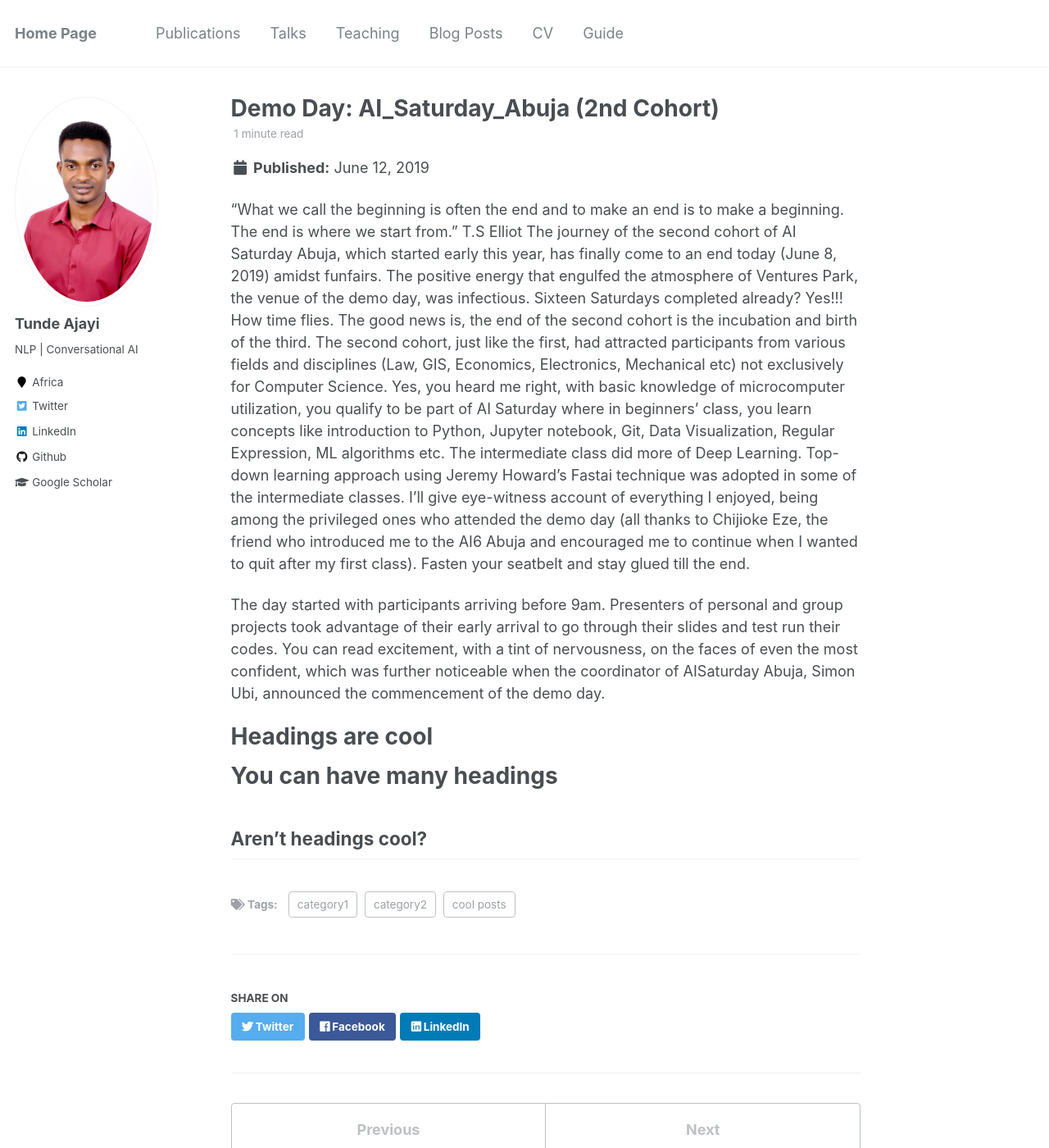
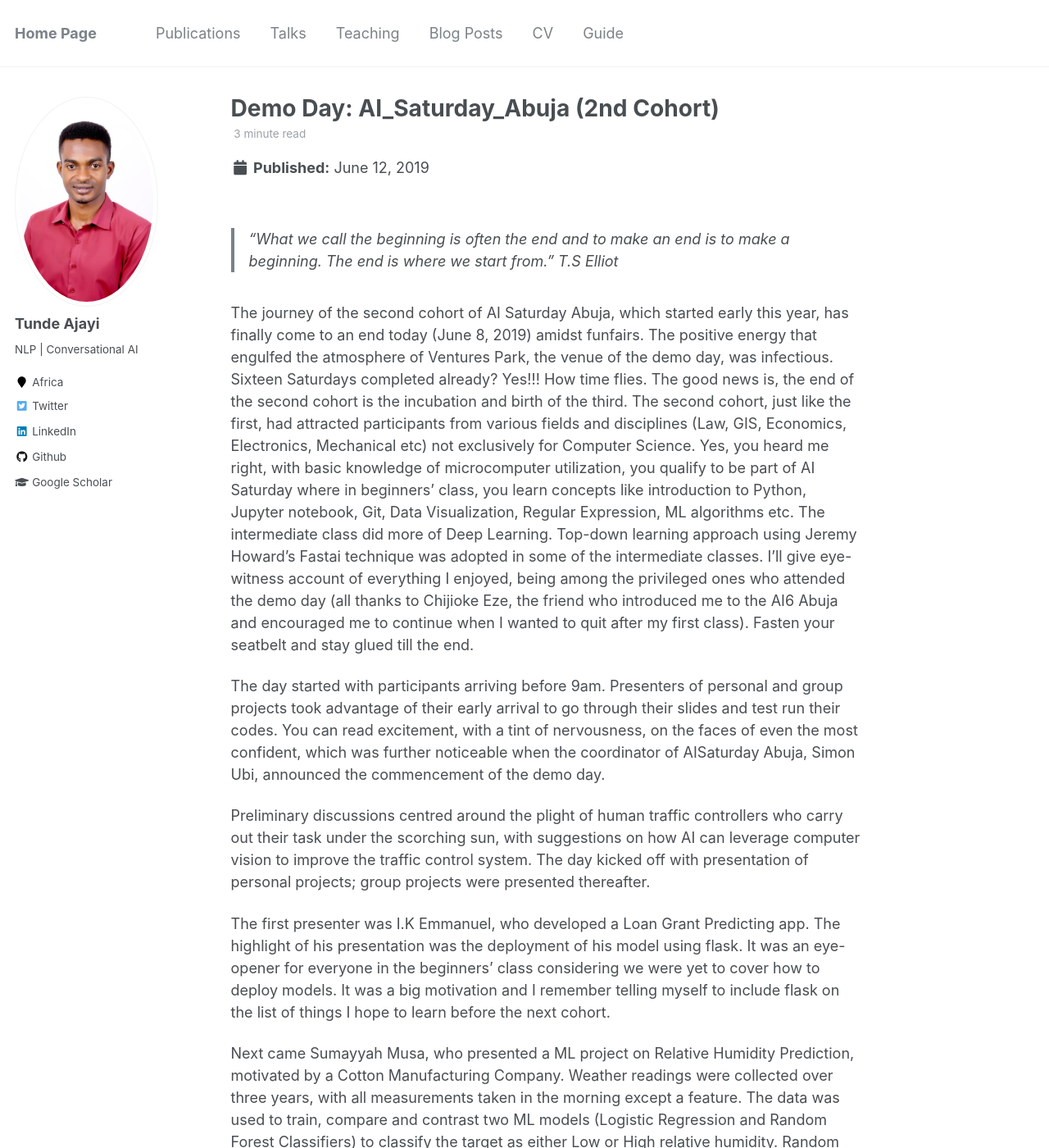
Before and after one commit to tundeajayi/tundeajayi.github.io, a Jekyll site: the page built from _posts/2012-08-14-blog-post-1.md, in a window 1280 px wide and 1400 px high. Shown: the whole window at 82% size. Built offline with Jekyll 4.4.1, drawn with Linux system fonts in a browser that asks for light colours; some of the changed text lies outside the part shown.

Commit message:
updated blog-post-1

```diff
--- a/_posts/2012-08-14-blog-post-1.md
+++ b/_posts/2012-08-14-blog-post-1.md
@@ -9,11 +9,20 @@ tags:
 ---
 
 <!-- This is a sample blog post. Lorem ipsum I can't remember the rest of lorem ipsum and don't have an internet connection right now. Testing testing testing this blog post. Blog posts are cool. -->
-“What we call the beginning is often the end and to make an end is to make a beginning. The end is where we start from.”
+>“What we call the beginning is often the end and to make an end is to make a beginning. The end is where we start from.”
 T.S Elliot
+
 The journey of the second cohort of AI Saturday Abuja, which started early this year, has finally come to an end today (June 8, 2019) amidst funfairs. The positive energy that engulfed the atmosphere of Ventures Park, the venue of the demo day, was infectious. Sixteen Saturdays completed already? Yes!!! How time flies. The good news is, the end of the second cohort is the incubation and birth of the third. The second cohort, just like the first, had attracted participants from various fields and disciplines (Law, GIS, Economics, Electronics, Mechanical etc) not exclusively for Computer Science. Yes, you heard me right, with basic knowledge of microcomputer utilization, you qualify to be part of AI Saturday where in beginners’ class, you learn concepts like introduction to Python, Jupyter notebook, Git, Data Visualization, Regular Expression, ML algorithms etc. The intermediate class did more of Deep Learning. Top-down learning approach using Jeremy Howard’s Fastai technique was adopted in some of the intermediate classes. I’ll give eye-witness account of everything I enjoyed, being among the privileged ones who attended the demo day (all thanks to Chijioke Eze, the friend who introduced me to the AI6 Abuja and encouraged me to continue when I wanted to quit after my first class). Fasten your seatbelt and stay glued till the end.
 
 The day started with participants arriving before 9am. Presenters of personal and group projects took advantage of their early arrival to go through their slides and test run their codes. You can read excitement, with a tint of nervousness, on the faces of even the most confident, which was further noticeable when the coordinator of AISaturday Abuja, Simon Ubi, announced the commencement of the demo day.
+
+Preliminary discussions centred around the plight of human traffic controllers who carry out their task under the scorching sun, with suggestions on how AI can leverage computer vision to improve the traffic control system. The day kicked off with presentation of personal projects; group projects were presented thereafter.
+
+The first presenter was I.K Emmanuel, who developed a Loan Grant Predicting app. The highlight of his presentation was the deployment of his model using flask. It was an eye-opener for everyone in the beginners’ class considering we were yet to cover how to deploy models. It was a big motivation and I remember telling myself to include flask on the list of things I hope to learn before the next cohort.
+
+Next came Sumayyah Musa, who presented a ML project on Relative Humidity Prediction, motivated by a Cotton Manufacturing Company. Weather readings were collected over three years, with all measurements taken in the morning except a feature. The data was used to train, compare and contrast two ML models (Logistic Regression and Random Forest Classifiers) to classify the target as either Low or High relative humidity. Random Forest was concluded to be the most suitable.
+
+An interlude was observed after the second presentation. Simon Ubi asked if the house can work on a project that involve flood prediction. The house agreed that it was feasible, given the right dataset. He also pointed out that AISaturday is not only about learning how to implement Machine Learning algorithms, it is also a place that provides enabling environment for AI researchers. I couldn’t feel more at home after hearing this, considering I intend to pursue academic research in AI.
 
 Headings are cool
 ======
```
